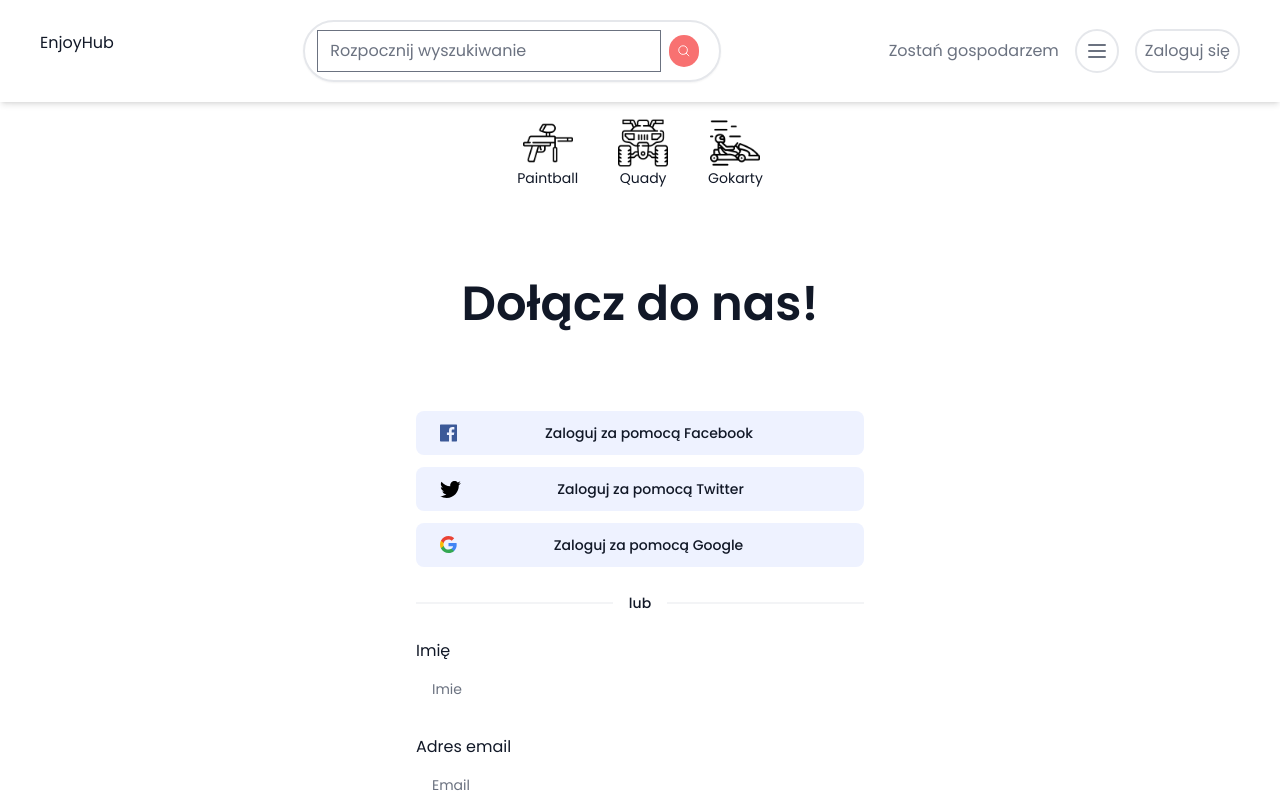
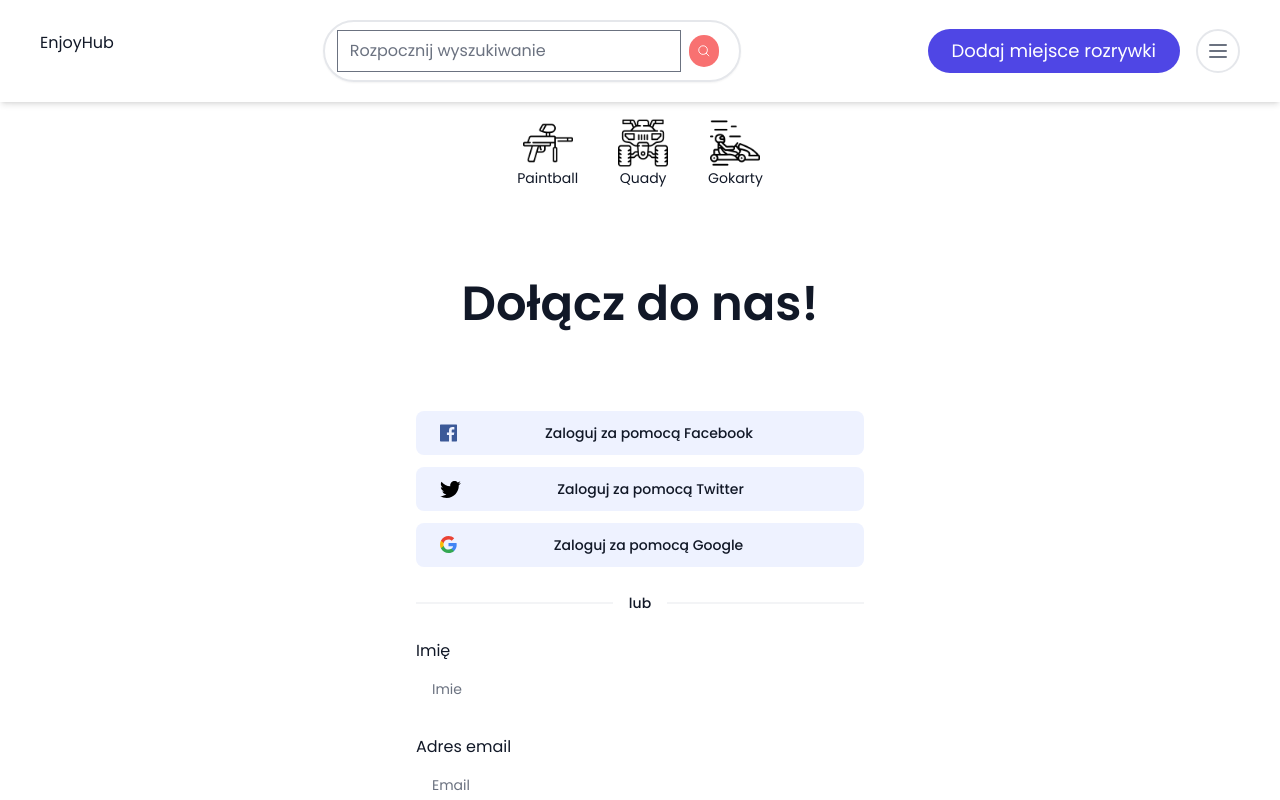
Before and after one commit to damianGG/enjoyhub_client, a Next.js app: page /signup in a window 1280 px wide. Shown: the top 800 px of the page. Built offline with nearby package versions, Linux system fonts and the light colour scheme.

Commit message:
Registration approved, header approved

```diff
--- a/src/app/components/Header/Header.tsx
+++ b/src/app/components/Header/Header.tsx
@@ -1,5 +1,7 @@
 import Image from 'next/image';
 import { MagnifyingGlassIcon } from '@heroicons/react/24/outline';
+import ButtonCTA from '@/components/ButtonCTA'
+import HamburgerMenu from '@/components/HamburgerMenu';
 
 function Header() {
     return (
@@ -28,15 +30,8 @@ function Header() {
 
             {/* Prawa strona */}
             <div className="flex space-x-4 items-center text-gray-500">
-                <p className="hidden md:inline cursor-pointer">Zostań gospodarzem</p>
-                <div className="p-2 border-2 rounded-full">
-                    <svg className="w-6 h-6" fill="none" stroke="currentColor" viewBox="0 0 24 24" xmlns="http://www.w3.org/2000/svg">
-                        <path strokeLinecap="round" strokeLinejoin="round" strokeWidth="2" d="M4 6h16M4 12h16M4 18h16"></path>
-                    </svg>
-                </div>
-                <div className="flex items-center space-x-2 border-2 p-2 rounded-full">
-                    <span className="cursor-pointer">Zaloguj się</span>
-                </div>
+                <ButtonCTA />
+                <HamburgerMenu />
             </div>
         </header>
     );
--- a/src/app/components/Navigation/Navigation.tsx
+++ b/src/app/components/Navigation/Navigation.tsx
@@ -66,10 +66,6 @@ function Navigation() {
                         </div>
                     </Link>
                 </div>
-
-                {/* <button className="p-2">
-                    <ChevronRightIcon className="h-6 w-6 text-gray-500" />
-                </button> */}
             </div>
         </div>
     );
--- /dev/null
+++ b/src/components/ButtonCTA.tsx
@@ -0,0 +1,11 @@
+import React from 'react';
+
+function ButtonCTA() {
+    return (
+        <a href="/host" className="rounded-full bg-primary-6000 inline-block text-white bg-blue-500 border-0 py-2 px-6 focus:outline-none hover:bg-blue-600 rounded text-lg">
+            Dodaj miejsce rozrywki
+        </a>
+    );
+}
+
+export default ButtonCTA;
--- /dev/null
+++ b/src/components/HamburgerMenu.tsx
@@ -0,0 +1,45 @@
+"use client"
+
+
+import React, { useState, useEffect, useRef } from 'react';
+
+function HamburgerMenu() {
+    const [isOpen, setIsOpen] = useState(false);
+    const menuRef = useRef<HTMLDivElement | null>(null);
+
+    const toggleMenu = () => {
+        setIsOpen(!isOpen);
+    };
+
+    const handleClickOutside = (event: MouseEvent) => {
+        if (menuRef.current && !menuRef.current.contains(event.target as Node)) {
+            setIsOpen(false);
+        }
+    };
+
+    useEffect(() => {
+        document.addEventListener("mousedown", handleClickOutside);
+        return () => {
+            document.removeEventListener("mousedown", handleClickOutside);
+        };
+    }, []);
+
+    return (
+        <div ref={menuRef} className="relative flex items-center justify-center p-2 border-2 rounded-full w-11 h-11">
+            <button onClick={toggleMenu} className="focus:outline-none">
+                <svg className="w-6 h-6" fill="none" stroke="currentColor" viewBox="0 0 24 24" xmlns="http://www.w3.org/2000/svg">
+                    <path strokeLinecap="round" strokeLinejoin="round" strokeWidth="2" d="M4 6h16M4 12h16M4 18h16"></path>
+                </svg>
+            </button>
+            {isOpen && (
+                <div className="absolute z-10 right-0 mt-2 w-48 py-2 bg-white border shadow-xl top-10 rounded-2xl opacity-100 translate-y-0">
+                    <a href="/login" className="block px-4 py-2 text-gray-800 hover:bg-gray-200">Zaloguj się</a>
+                    <a href="/about" className="block px-4 py-2 text-gray-800 hover:bg-gray-200">O nas</a>
+                    <a href="/add-location" className="block px-4 py-2 text-gray-800 hover:bg-gray-200">Dodaj miejsce rozrywki</a>
+                </div>
+            )}
+        </div>
+    );
+}
+
+export default HamburgerMenu;
--- a/src/components/RegistrationForm.tsx
+++ b/src/components/RegistrationForm.tsx
@@ -21,8 +21,6 @@ type Inputs = {
 const RegistrationForm = (): React.ReactElement | null => {
 
     const { register, handleSubmit, formState: { errors } } = useForm<Inputs>();
-    const router = useRouter();
-    const [error, setError] = useState(null);
     const [registrationData, setRegistrationData] = useState(null);
     const [isLoading, setIsLoading] = useState(false);
     const [isRegistered, setIsRegistered] = useState(false);
```
Also changed, not shown: src/app/signup/page.tsx (+0 -72 lines), src/lib/api-requests.ts (added, +25 -0 lines), src/lib/types.ts (added).
